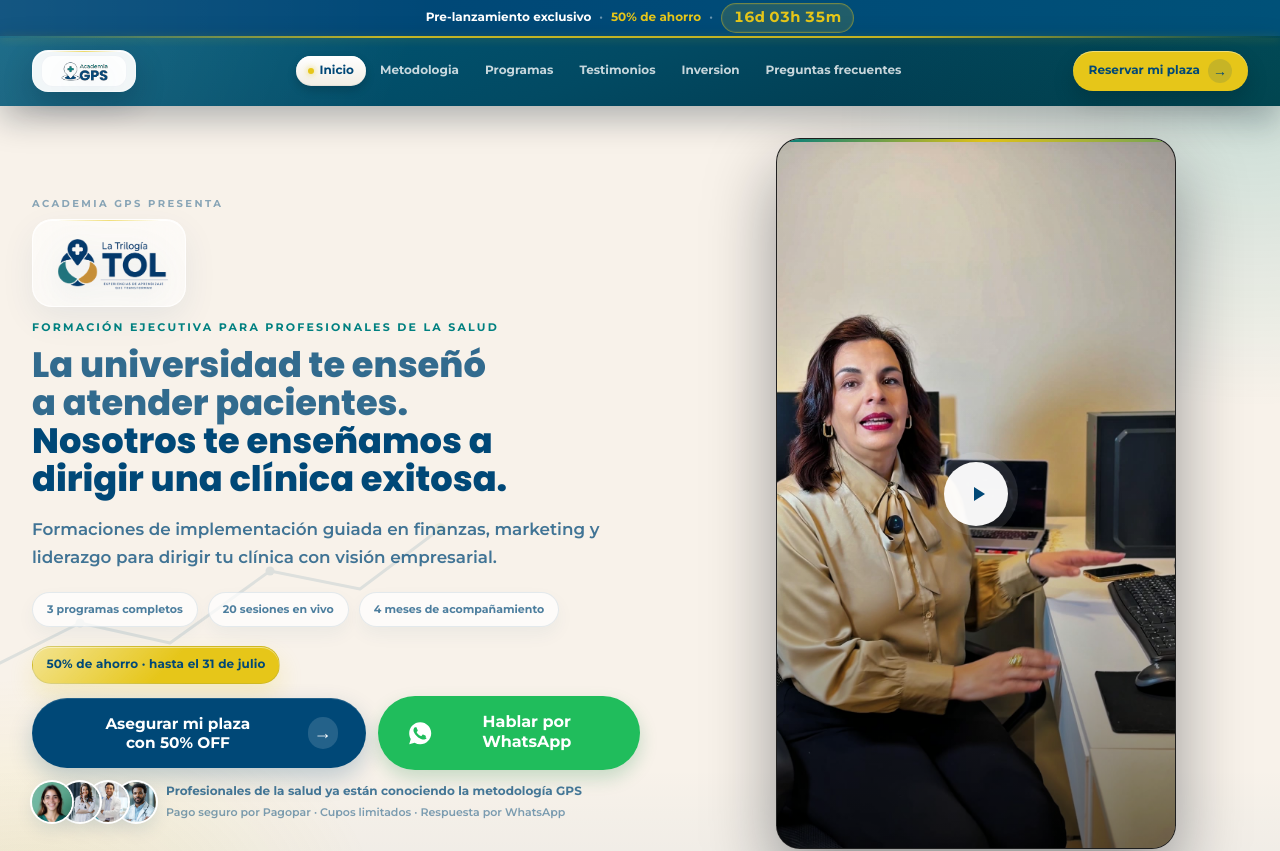
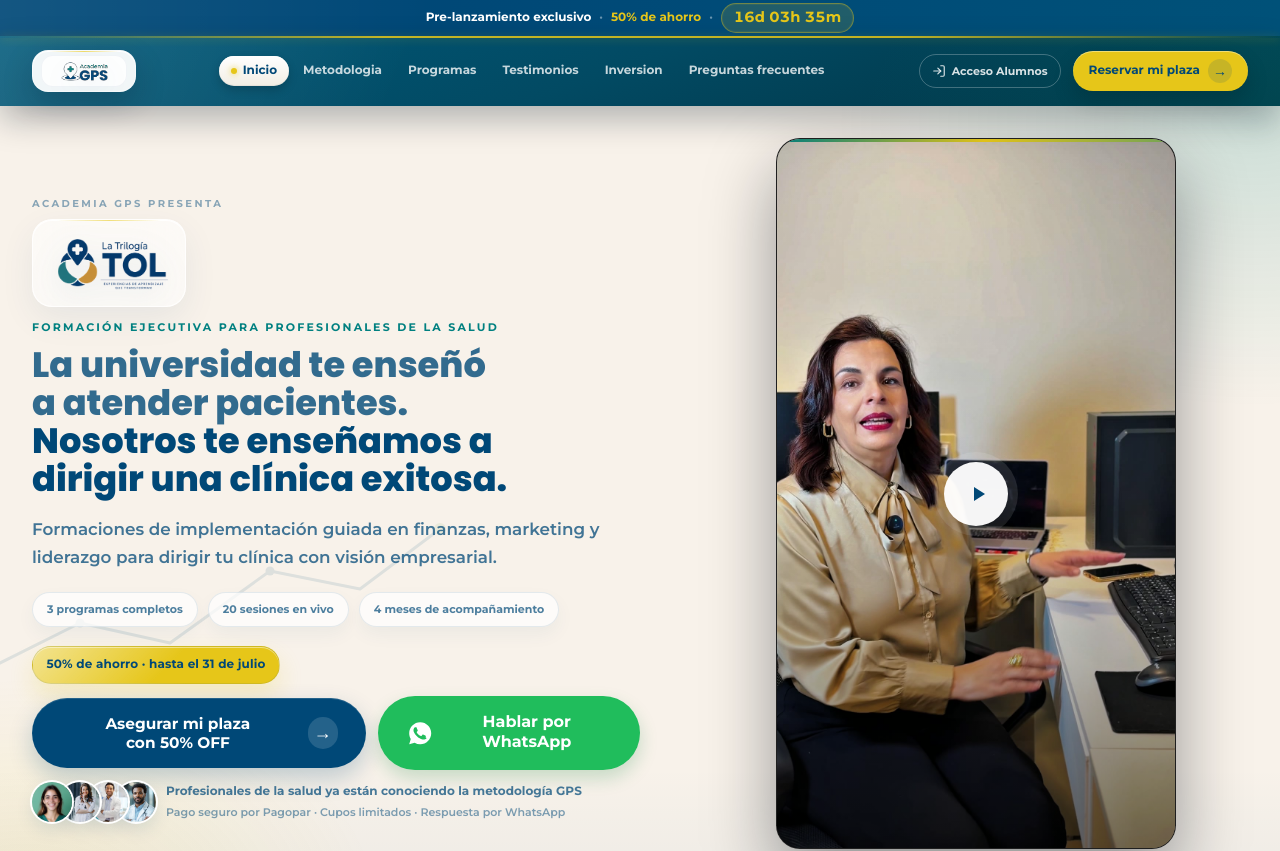
Before and after one commit to Alanalcarazpy7/academia-gps-trilogia-tol, a Next.js app: page / in a window 1280 px wide. Shown: the top 851 px of the page. Built offline with nearby package versions, Linux system fonts and the light colour scheme.

Commit message:
Agrega acceso al Campus Virtual en el navbar
Botón "Acceso Alumnos" hacia /campus, visible en desktop junto al CTA
principal y en móvil como ícono siempre visible junto al badge de
50% OFF (no escondido dentro del menú hamburguesa).

```diff
--- a/src/components/shared/Header.tsx
+++ b/src/components/shared/Header.tsx
@@ -138,14 +138,56 @@ export function Header() {
           })}
         </nav>
 
-        <div className="flex flex-1 items-center justify-center md:hidden">
+        <div className="flex flex-1 items-center justify-center gap-1.5 md:hidden">
           <span className="header-mobile-badge">
             <span aria-hidden="true" />
             50% OFF
           </span>
+
+          <a
+            aria-label="Acceso Alumnos"
+            className="grid h-8 w-8 shrink-0 place-items-center rounded-full border border-white/25 bg-white/10 text-white transition-[border-color,background-color] duration-300 ease-[cubic-bezier(0.23,1,0.32,1)] hover:border-white/45 hover:bg-white/18 active:scale-[0.96]"
+            href="/campus"
+          >
+            <svg
+              aria-hidden="true"
+              className="h-4 w-4 shrink-0"
+              fill="none"
+              stroke="currentColor"
+              strokeWidth="2"
+              strokeLinecap="round"
+              strokeLinejoin="round"
+              viewBox="0 0 24 24"
+            >
+              <path d="M15 3h4a2 2 0 0 1 2 2v14a2 2 0 0 1-2 2h-4" />
+              <path d="M10 17l5-5-5-5" />
+              <path d="M15 12H3" />
+            </svg>
+          </a>
         </div>
 
         <div className="hidden items-center gap-2 md:flex xl:gap-3">
+          <a
+            className="group inline-flex shrink-0 items-center gap-1.5 whitespace-nowrap rounded-full border border-white/25 px-3 py-2 text-[10px] font-extrabold text-white/85 transition-[background-color,border-color,color] duration-300 ease-[cubic-bezier(0.23,1,0.32,1)] hover:border-white/45 hover:bg-white/10 hover:text-white lg:text-[11px]"
+            href="/campus"
+          >
+            <svg
+              aria-hidden="true"
+              className="h-3.5 w-3.5 shrink-0"
+              fill="none"
+              stroke="currentColor"
+              strokeWidth="2"
+              strokeLinecap="round"
+              strokeLinejoin="round"
+              viewBox="0 0 24 24"
+            >
+              <path d="M15 3h4a2 2 0 0 1 2 2v14a2 2 0 0 1-2 2h-4" />
+              <path d="M10 17l5-5-5-5" />
+              <path d="M15 12H3" />
+            </svg>
+            <span>Acceso Alumnos</span>
+          </a>
+
           <Button
             className="btn-gold-glow group min-w-[7.9rem] gap-1.5 px-3 text-[10px] lg:min-w-[8.6rem] lg:text-[11px] xl:min-w-36 xl:gap-2 xl:px-4 xl:text-[12px]"
             href={paymentCta.href}
@@ -264,6 +306,28 @@ export function Header() {
               →
             </span>
           </Button>
+
+          <a
+            className="mt-2 flex w-full items-center justify-center gap-2 rounded-2xl border border-brand-blue/14 px-4 py-3 text-sm font-extrabold text-brand-blue/74 transition-colors duration-200 hover:bg-brand-cream/70 hover:text-brand-teal"
+            href="/campus"
+            onClick={() => setIsMenuOpen(false)}
+          >
+            <svg
+              aria-hidden="true"
+              className="h-4 w-4 shrink-0"
+              fill="none"
+              stroke="currentColor"
+              strokeWidth="2"
+              strokeLinecap="round"
+              strokeLinejoin="round"
+              viewBox="0 0 24 24"
+            >
+              <path d="M15 3h4a2 2 0 0 1 2 2v14a2 2 0 0 1-2 2h-4" />
+              <path d="M10 17l5-5-5-5" />
+              <path d="M15 12H3" />
+            </svg>
+            Acceso Alumnos
+          </a>
         </div>
       </Container>
     </header>
```
